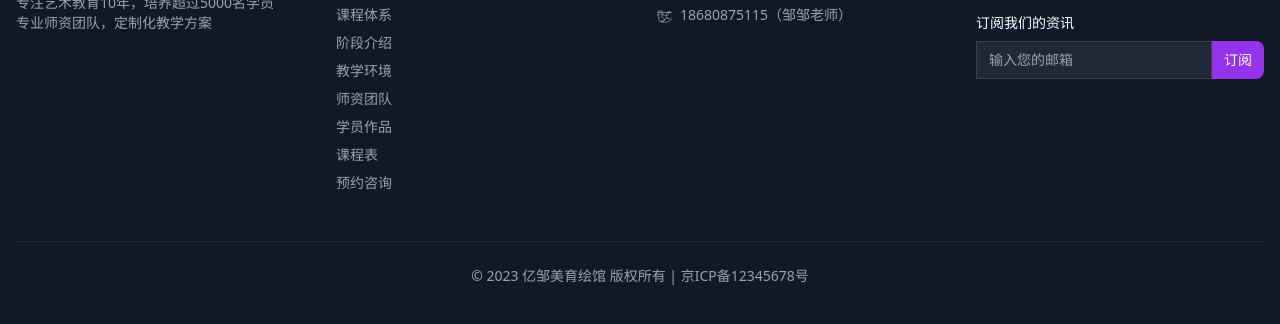
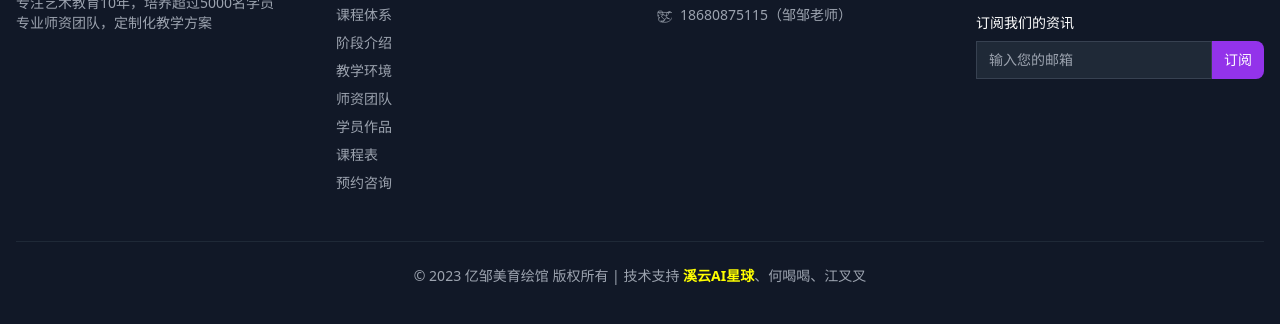
Before and after one commit to erichong85/yizhou-edu-gallery, a plain HTML site: page index.html in a window 1280 px wide. Shown: the part 8098-8422 px from the top of the page. Drawn offline with nearby package versions, Linux system fonts and the light colour scheme.

Commit message:
更新网页内容

```diff
--- a/index.html
+++ b/index.html
@@ -769,7 +769,7 @@
             </div>
 
             <div class="border-t border-gray-800 mt-12 pt-6 text-sm text-center">
-                <p>© 2023 亿邹美育绘馆 版权所有 | 京ICP备12345678号</p>
+                <p>© 2023 亿邹美育绘馆 版权所有 | 技术支持 <a href="https://t.zsxq.com/8JhD5"><span style="color:yellow;font-weight: 600;">溪云AI星球</span></a>、何喝喝、江叉叉</p>
             </div>
         </div>
     </footer>
```
